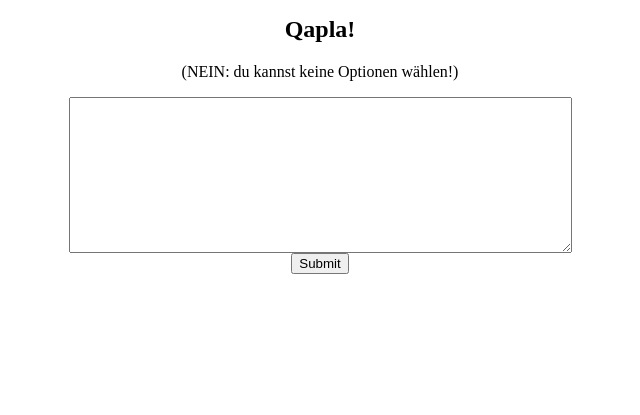
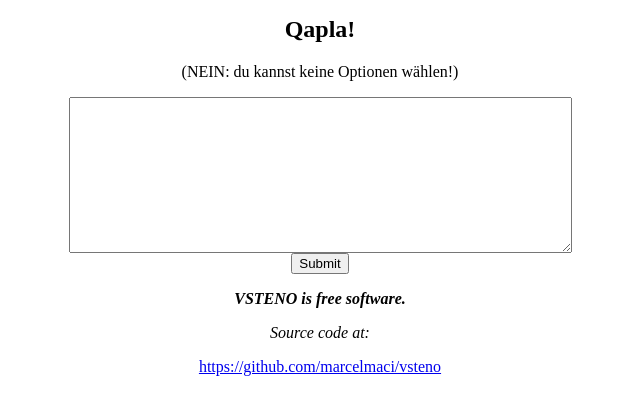
Before and after one commit to marcelmaci/vsteno, a PHP site: page /input.php in a window 1280 px wide. Shown: the part 329-744 px from the top of the page, without its empty margins (320-960 px from the left). Run offline with PHP 8.4, Linux system fonts and the light colour scheme.

Commit message:
link git repository

```diff
--- a/input.php
+++ b/input.php
@@ -31,7 +31,8 @@
   <textarea id="langtext" name="langtext" rows="10" cols="60"></textarea><br>
      <input type="submit">
   </form>
-
+<p><b><i>VSTENO is free software.</i></b></p><p><i>Source code at:</i></p>
+<p><a href="https://github.com/marcelmaci/vsteno">https://github.com/marcelmaci/vsteno</a></p>
 </center>
 
 </body>
```
